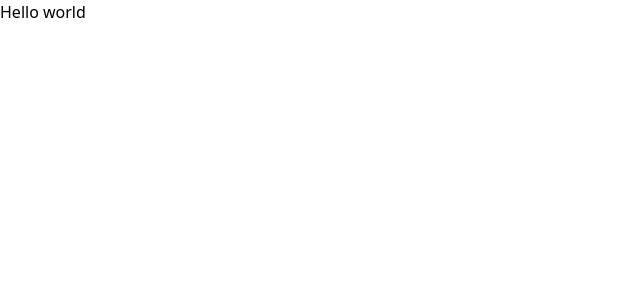
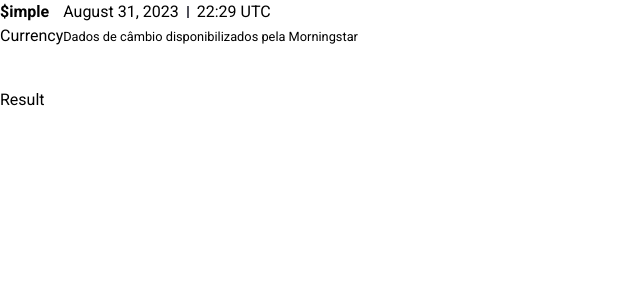
Before and after one commit to Jessica-Garcia/simple-dollar-to-real-converter, a React (Vite) app: page /result in a window 1280 px wide. Shown: the top 300 px of the page, without its empty margins (0-640 px from the left). Built offline with nearby package versions, Linux system fonts and the light colour scheme.

Commit message:
Create and test the Header component

```diff
--- /dev/null
+++ b/globalJestSetup.ts
@@ -0,0 +1,5 @@
+async function globalSetup() {
+  process.env.TZ = "UTC";
+}
+
+export default globalSetup;
--- a/index.html
+++ b/index.html
@@ -3,6 +3,9 @@
   <head>
     <meta charset="UTF-8" />
     <meta name="viewport" content="width=device-width, initial-scale=1.0" />
+    <link rel="preconnect" href="https://fonts.googleapis.com">
+    <link rel="preconnect" href="https://fonts.gstatic.com" crossorigin>
+    <link href="https://fonts.googleapis.com/css2?family=Roboto:wght@400;700&display=swap" rel="stylesheet">
     <title>Currency Converter</title>
   </head>
   <body>
--- a/jest.config.ts
+++ b/jest.config.ts
@@ -61,7 +61,7 @@ const config: Config = {
   // forceCoverageMatch: [],
 
   // A path to a module which exports an async function that is triggered once before all test suites
-  // globalSetup: undefined,
+  globalSetup: "./globalJestSetup.ts",
 
   // A path to a module which exports an async function that is triggered once after all test suites
   // globalTeardown: undefined,
--- a/src/App.tsx
+++ b/src/App.tsx
@@ -1,9 +1,6 @@
+import { Router } from "./Router";
 import "./styles/global.css";
 
 export function App() {
-  return (
-    <div>
-      <h1>Hello world</h1>
-    </div>
-  );
+  return <Router />;
 }
--- a/src/Router.tsx
+++ b/src/Router.tsx
@@ -0,0 +1,17 @@
+import { Routes, Route, BrowserRouter } from "react-router-dom";
+import { Home } from "./pages";
+import { Result } from "./pages/Result";
+import { DefaultLayout } from "./layouts/DefaultLayout";
+
+export const Router = () => {
+  return (
+    <BrowserRouter>
+      <Routes>
+        <Route path="/" element={<DefaultLayout />}>
+          <Route path="/" element={<Home />} />
+          <Route path="/result" element={<Result />} />
+        </Route>
+      </Routes>
+    </BrowserRouter>
+  );
+};
--- /dev/null
+++ b/src/components/Header/index.tsx
@@ -0,0 +1,57 @@
+import { useEffect, useState } from "react";
+
+export const Header = () => {
+  const realTime = () => {
+    return new Date(Date.now()).toLocaleTimeString(undefined, {
+      hour: "2-digit",
+      hour12: false,
+      minute: "2-digit",
+      timeZone: "UTC",
+      timeZoneName: "short",
+    });
+  };
+
+  const currentDate = () => {
+    return new Date(Date.now()).toLocaleDateString(undefined, {
+      year: "numeric",
+      month: "long",
+      day: "2-digit",
+      timeZone: "UTC",
+    });
+  };
+
+  const [formatedTime, setFormatedTime] = useState(realTime);
+  const [formatedDate, setFormatedDate] = useState(currentDate);
+
+  useEffect(() => {
+    setInterval(() => {
+      setFormatedTime(realTime);
+    }, 1000);
+  }, []);
+
+  useEffect(() => {
+    setFormatedDate(currentDate);
+  }, []);
+
+  return (
+    <header className="flex">
+      <div className="">
+        <strong className="">$</strong>
+        <strong className="">imple</strong>
+        <span className="block">Currency</span>
+      </div>
+      <div>
+        <div className="flex gap-2 items-center">
+          <span data-testid="date" className="">
+            {formatedDate}
+          </span>
+          <span className="h-3 w-[2px] bg-zinc-600" />
+          <span data-testid="time" className="">
+            {formatedTime}
+          </span>
+        </div>
+        <small>Dados de câmbio disponibilizados pela Morningstar</small>
+      </div>
+    </header>
+  );
+};
--- /dev/null
+++ b/src/layouts/DefaultLayout.tsx
@@ -0,0 +1,11 @@
+import { Outlet } from "react-router-dom";
+import { Header } from "../components/Header";
+
+export const DefaultLayout = () => {
+  return (
+    <div className="w-screen space-y-10 overflow-hidden flex flex-col h-screen">
+      <Header />
+      <Outlet />
+    </div>
+  );
+};
--- /dev/null
+++ b/src/pages/Result.tsx
@@ -0,0 +1,7 @@
+export const Result = () => {
+  return (
+    <main className="">
+      <h1>Result</h1>
+    </main>
+  );
+};
--- /dev/null
+++ b/src/pages/index.tsx
@@ -0,0 +1,7 @@
+export const Home = () => {
+  return (
+    <main className="">
+      <h1>Home</h1>
+    </main>
+  );
+};
--- a/src/styles/global.css
+++ b/src/styles/global.css
@@ -1,3 +1,7 @@
 @import "tailwindcss/base";
 @import "tailwindcss/components";
 @import "tailwindcss/utilities";
+
+html {
+    font-family: 'Roboto', sans-serif;
+}
--- a/tailwind.config.js
+++ b/tailwind.config.js
@@ -2,7 +2,11 @@
 export default {
   content: ["./src/**/*.tsx"],
   theme: {
-    extend: {},
+    extend: {
+      backgroundImage: {
+        "app-bg": "linear-gradient(60deg, #00AB63 0%, #008B57 100%)",
+      },
+    },
   },
   plugins: [],
 };
```
Also changed, not shown: 1 other file (tests, documents, lock files or other folders).
